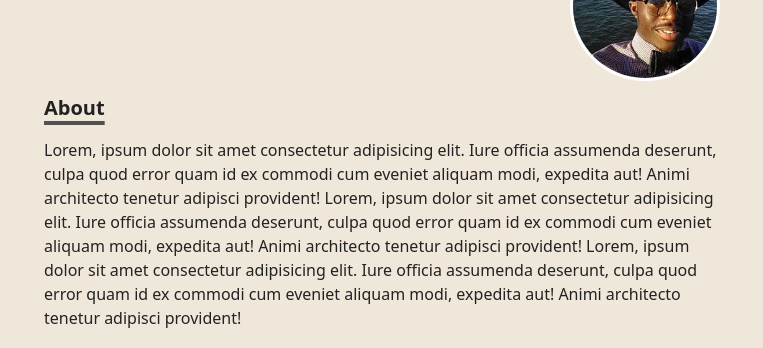
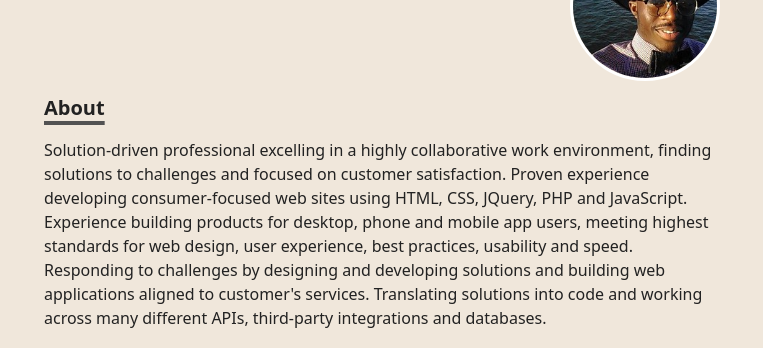
Before and after one commit to gerardkasemba/Gkasemba-portfolio, a plain HTML site: page index.html in a window 1280 px wide. Shown: the part 577-925 px from the top of the page, without its empty margins (258-1021 px from the left). Drawn offline with nearby package versions, Linux system fonts and the light colour scheme.

Commit message:
Update index.html

```diff
--- a/index.html
+++ b/index.html
@@ -62,9 +62,7 @@
                 <div class="col-sm-12" style="padding: 5px 0;">
                     <h5 style="font-weight:bold;    text-decoration: underline 4px rgb(82, 82, 82); text-underline-offset: 6px; line-height: 1.2; padding: 10px 0;">About</h5>
                     <p>
-                        Lorem, ipsum dolor sit amet consectetur adipisicing elit. Iure officia assumenda deserunt, culpa quod error quam id ex commodi cum eveniet aliquam modi, expedita aut! Animi architecto tenetur adipisci provident!
-                        Lorem, ipsum dolor sit amet consectetur adipisicing elit. Iure officia assumenda deserunt, culpa quod error quam id ex commodi cum eveniet aliquam modi, expedita aut! Animi architecto tenetur adipisci provident!
-                        Lorem, ipsum dolor sit amet consectetur adipisicing elit. Iure officia assumenda deserunt, culpa quod error quam id ex commodi cum eveniet aliquam modi, expedita aut! Animi architecto tenetur adipisci provident!
+Solution-driven professional excelling in a highly collaborative work environment, finding solutions to challenges and focused on customer satisfaction. Proven experience developing consumer-focused web sites using HTML, CSS, JQuery, PHP and JavaScript. Experience building products for desktop, phone and mobile app users, meeting highest standards for web design, user experience, best practices, usability and speed. Responding to challenges by designing and developing solutions and building web applications aligned to customer's services. Translating solutions into code and working across many different APIs, third-party integrations and databases.
                     </p>
                 </div>
                 <div class="col-sm-12" style="padding: 5px 0;">
```
